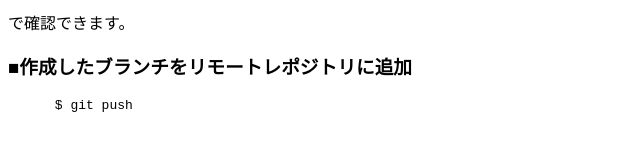
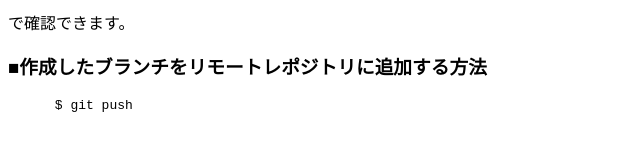
Before and after one commit to akitsukada/scmbc20110730, a plain HTML site: page index.html in a window 1280 px wide. Shown: the part 1124-1266 px from the top of the page, without its empty margins (0-640 px from the left). Drawn offline with Linux system fonts and the light colour scheme.

Commit message:
文言を修正

```diff
--- a/index.html
+++ b/index.html
@@ -66,7 +66,7 @@
       </pre>
       で確認できます。<br />
     </p>
-      <h3>■作成したブランチをリモートレポジトリに追加</h3>
+      <h3>■作成したブランチをリモートレポジトリに追加する方法</h3>
       <pre>
       $ git push
       </pre>
```
